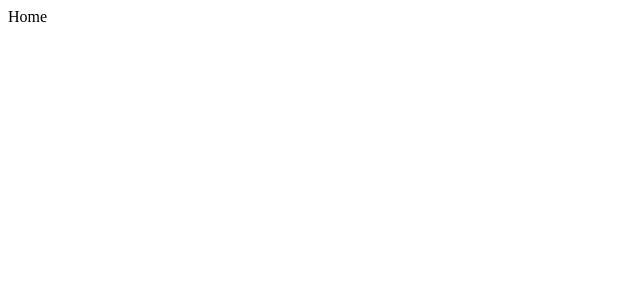
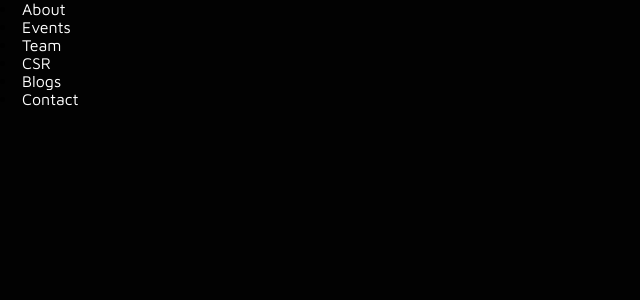
Before and after one commit to Ayroid/UPESCSA-Website-Frontend, a React (Vite) app: page / in a window 1280 px wide. Shown: the top 300 px of the page, without its empty margins (0-640 px from the left). Built offline with nearby package versions, Linux system fonts and the light colour scheme.

Commit message:
css variables added

```diff
--- a/package.json
+++ b/package.json
@@ -13,7 +13,8 @@
     "axios": "^1.6.5",
     "dotenv": "^16.3.1",
     "react": "^18.2.0",
-    "react-dom": "^18.2.0"
+    "react-dom": "^18.2.0",
+    "react-router-dom": "^6.21.3"
   },
   "devDependencies": {
     "@types/react": "^18.2.43",
--- a/src/App.css
+++ b/src/App.css
@@ -1,5 +1,24 @@
-#root {
+@import url("https://fonts.googleapis.com/css2?family=Maven+Pro:wght@400;500;600;700;800;900&display=swap");
+
+* {
   margin: 0;
   padding: 0;
   box-sizing: border-box;
+  font-family: "Maven Pro", sans-serif;
+  background-color: #020202;
 }
+
+:root {
+  --bgDark: #020202;
+  --bgLight: #fcfcfc;
+  --textLight: #ffffff;
+  --textDark: #000000;
+  --buttonDark: #000000;
+  --buttonLight: #ffffff;
+  --buttonLink: #2797ff;
+}
+
+a {
+  text-decoration: none;
+  color: var(--textLight);
+}
--- /dev/null
+++ b/src/components/NavItems/NavItems.jsx
@@ -0,0 +1,23 @@
+import PropTypes from "prop-types";
+import styles from "./NavItems.module.css";
+
+// CSS STYLES
+const navItems = [styles.listItem].join("");
+
+const NavItems = ({ title, action, closeNavbar }) => {
+  return (
+    <li className={navItems}>
+      <a href={action} onClick={closeNavbar}>
+        {title}
+      </a>
+    </li>
+  );
+};
+
+NavItems.propTypes = {
+  title: PropTypes.string.isRequired,
+  action: PropTypes.string.isRequired,
+  closeNavbar: PropTypes.func.isRequired,
+};
+
+export default NavItems;
--- /dev/null
+++ b/src/components/NavItems/NavItems.module.css
@@ -0,0 +1,7 @@
+.navItems {
+  cursor: pointer;
+  font-weight: 600;
+  color: var(--textLight);
+  user-select: none;
+  font-size: 1rem;
+}
--- a/src/components/NavLink/NavLink.jsx
+++ /dev/null
@@ -1,13 +0,0 @@
-import PropTypes from "prop-types";
-
-// CSS STYLES
-
-const NavLink = ({ title }) => {
-  return <div>{title}</div>;
-};
-
-NavLink.propTypes = {
-  title: PropTypes.string.isRequired,
-};
-
-export default NavLink;
--- a/src/pages/HomePage/HomePage.jsx
+++ b/src/pages/HomePage/HomePage.jsx
@@ -1,14 +1,19 @@
-import NavLink from "../../components/NavLink/NavLink";
+import NavLink from "../../components/NavItems/NavItems";
 
 const HomePage = () => {
   const navLinks = [
-    { title: "Home", path: "/" },
+    { title: "About", action: "#about" },
+    { title: "Events", action: "#events" },
+    { title: "Team", action: "#team" },
+    { title: "CSR", action: "#csr" },
+    { title: "Blogs", action: "#blogs" },
+    { title: "Contact", action: "#contact" },
   ];
 
   return (
     <div>
-      {navLinks.map(({ title }) => (
-        <NavLink key={title} title={title} />
+      {navLinks.map(({ title, action }) => (
+        <NavLink key={title} action={action} title={title} />
       ))}
     </div>
   );
```
Also changed, not shown: src/components/NavLink/NavLink.module.css (deleted), 1 other file (tests, documents, lock files or other folders).
